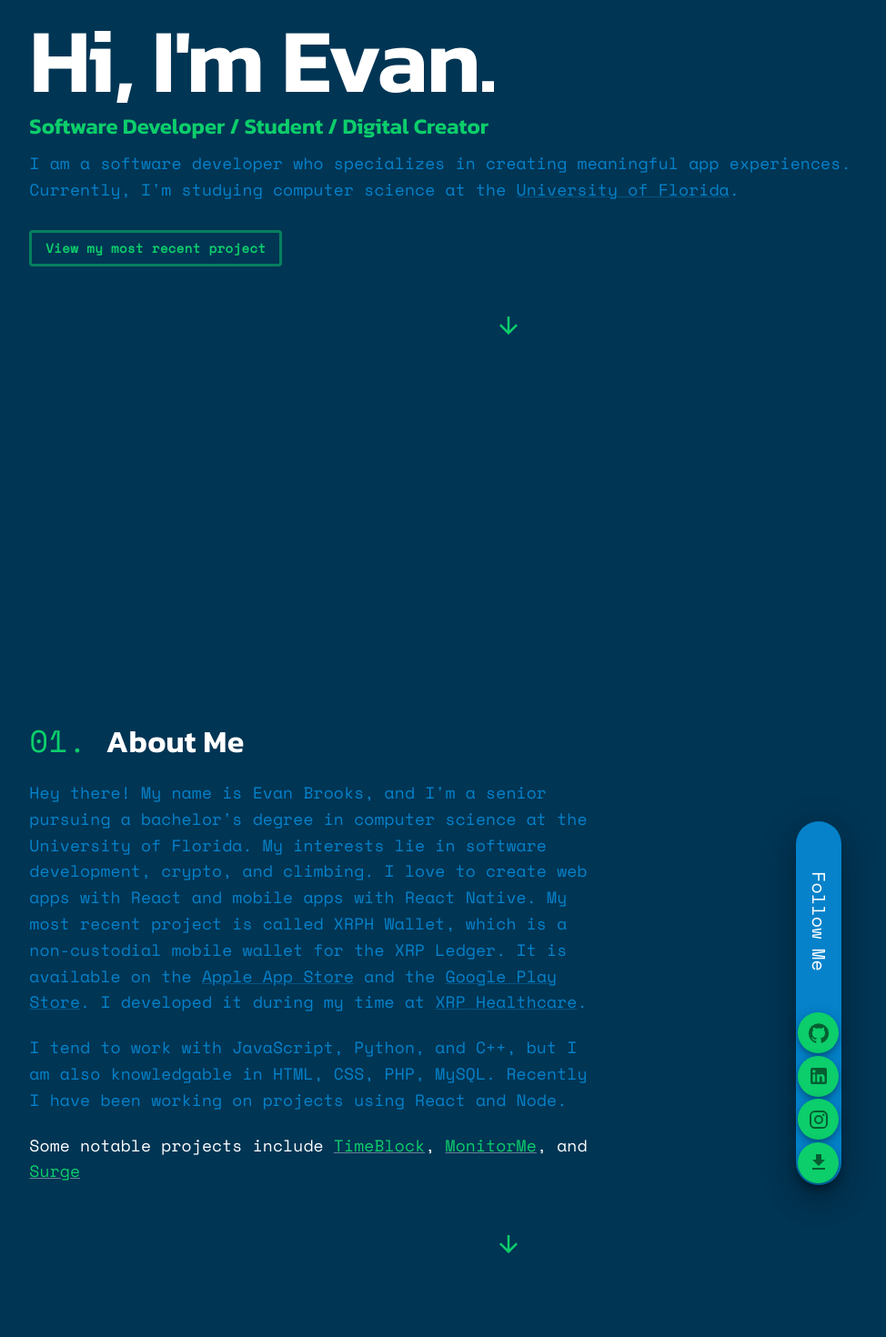
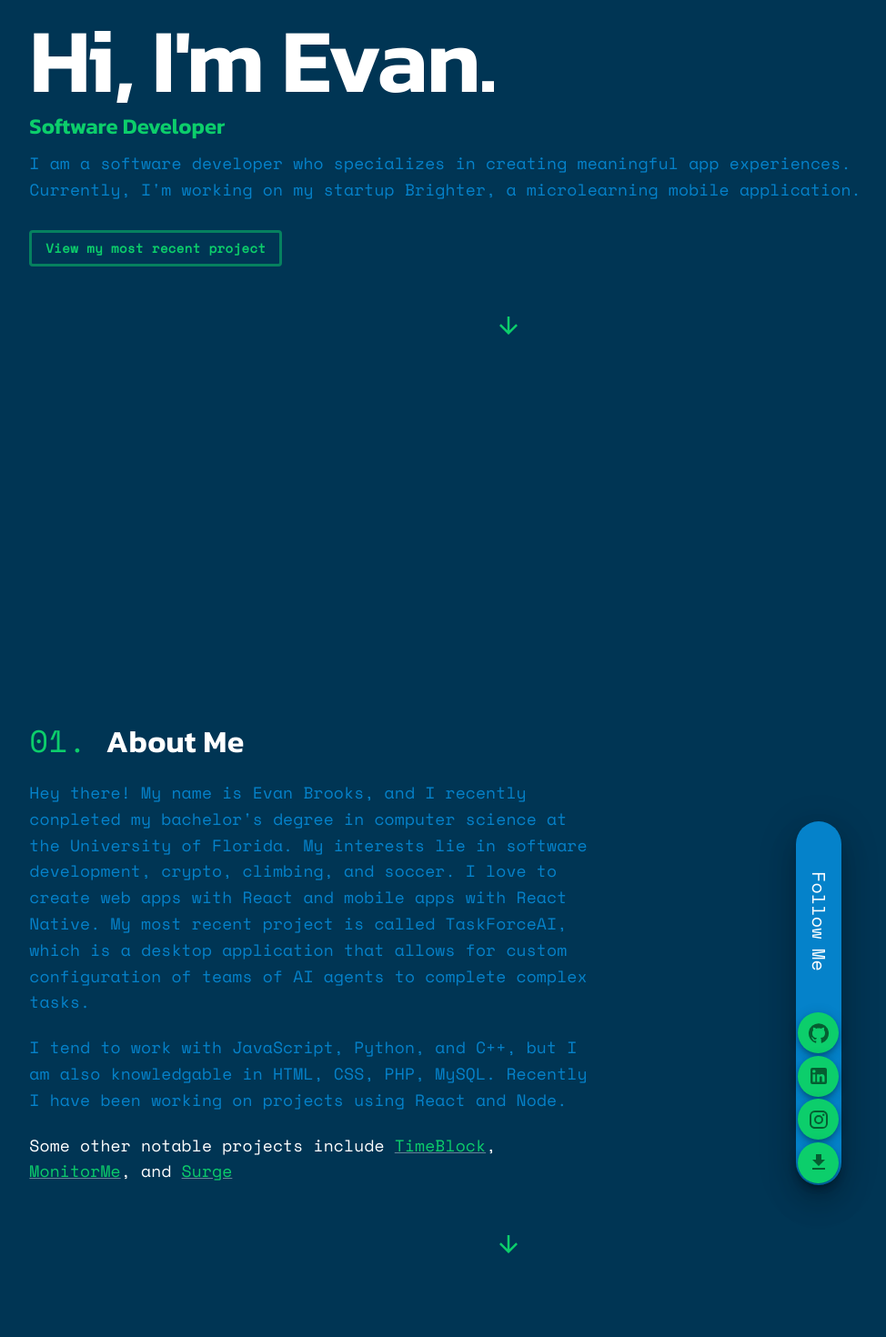
Before and after one commit to evanbrooks0629/evanbrooks, a React (Create React App) app: page / in a window 1280 px wide. Shown: the part 180-1650 px from the top of the page at 91% size, without its empty margins (81-1055 px from the left). Built offline with nearby package versions, Linux system fonts and the light colour scheme; a web font is replaced by a local one.

Commit message:
Update App.js

```diff
--- a/src/App.js
+++ b/src/App.js
@@ -10,6 +10,7 @@ import ArrowDownwardIcon from '@mui/icons-material/ArrowDownward';
 import { send } from 'emailjs-com';
 import './index.css';
 import Project from './Project';
+import taskforce from './assets/taskforce.png';
 import xrph from './assets/xrph.png';
 import timeblock from './assets/timeblock.png';
 import monitorme from './assets/monitorme.png';
@@ -148,12 +149,12 @@ function App() {
           <Grid item xs={1} />
           <Grid item xs={9}>
             <Typography variant="h5" sx={{ marginTop: { xs: '-20px', sm: '0px', md: '0px', lg: '0px' } }} style={{fontWeight: 'bold', color: '#0cce6b', fontFamily: 'Kanit'}}>
-              Software Developer / Student / Digital Creator
+              Software Developer
             </Typography>
             <Typography variant="h6" color="secondary" sx={{ marginTop: { xs: '20px', sm: '10px', md: '10px', lg: '10px' } }} style={{fontSize: '18px', fontFamily: 'Space Mono'}}>
-              I am a software developer who specializes in creating meaningful app experiences. Currently, I'm studying computer science at the <Link underline="always" color="secondary" href="https://www.ufl.edu/" target="_blank" style={{cursor: 'pointer'}}>University of Florida</Link>.
+              I am a software developer who specializes in creating meaningful app experiences. Currently, I'm working on my startup Brighter, a microlearning mobile application.
             </Typography>
-            <Button variant="outlined" color="success" href="https://evanbrooks0629.github.io/TimeBlock/" target="_blank" style={{marginTop: '30px', textTransform: 'none', borderWidth: '3px', fontWeight: 'bold', fontFamily: 'Space Mono'}}>View my most recent project</Button>
+            <Button variant="outlined" color="success" href="https://github.com/evanbrooks0629/TaskForceAI" target="_blank" style={{marginTop: '30px', textTransform: 'none', borderWidth: '3px', fontWeight: 'bold', fontFamily: 'Space Mono'}}>View my most recent project</Button>
           </Grid>
           <Grid item xs={2} />
           <Grid item xs={12} style={{height: '50px'}} />
@@ -167,12 +168,12 @@ function App() {
             <Grid item container xs={8} sm={6} md={6} lg={6} >
               <Typography variant="h4" color="primary" style={{fontFamily: 'Kanit'}}><span style={{color: '#0cce6b', fontFamily: 'Space Mono'}}>01.&nbsp;</span>About Me</Typography>
               <Typography variant="h6" color="secondary" style={{marginTop: "20px", fontSize: '18px', fontFamily: 'Space Mono'}}>
-                Hey there! My name is Evan Brooks, and I'm a senior pursuing a bachelor's degree in computer science at the University of Florida. My interests lie in software development, crypto, and climbing. I love to create web apps with React and mobile apps with React Native. My most recent project is called XRPH Wallet, which is a non-custodial mobile wallet for the XRP Ledger. It is available on the <Link underline="always" color="secondary" href="https://apps.apple.com/us/app/xrph-wallet/id6451218628" target="_blank" style={{cursor: 'pointer'}}>Apple App Store</Link> and the <Link underline="always" color="secondary" href="https://play.google.com/store/apps/details?id=com.xrphwallet" target="_blank" style={{cursor: 'pointer'}}>Google Play Store</Link>. I developed it during my time at <Link underline="always" color="secondary" href="https://xrphealthcare.com/" target="_blank" style={{cursor: 'pointer'}}>XRP Healthcare</Link>.
+                Hey there! My name is Evan Brooks, and I recently conpleted my bachelor's degree in computer science at the University of Florida. My interests lie in software development, crypto, climbing, and soccer. I love to create web apps with React and mobile apps with React Native. My most recent project is called TaskForceAI, which is a desktop application that allows for custom configuration of teams of AI agents to complete complex tasks.
               </Typography>
               <Typography variant="h6" color="secondary" style={{marginTop: "20px", fontSize: '18px', fontFamily: 'Space Mono'}}>
                 I tend to work with JavaScript, Python, and C++, but I am also knowledgable in HTML, CSS, PHP, MySQL.  Recently I have been working on projects using React and Node.
               </Typography>
-              <Typography variant="h6" color="primary" style={{marginTop: "20px", fontSize: '18px', fontFamily: 'Space Mono'}}>Some notable projects include <Link underline="always" href="https://evanbrooks0629.github.io/TimeBlock/" target="_blank" style={{cursor: 'pointer', color: '#0cce6b'}}>TimeBlock</Link>, <Link underline="always" href="https://devpost.com/software/monitorme-q5gt2n" target="_blank" style={{cursor: 'pointer', color: '#0cce6b'}}>MonitorMe</Link>, and <Link underline="always" href="https://github.com/evanbrooks0629/surge" target="_blank" style={{cursor: 'pointer', color: '#0cce6b'}}>Surge</Link></Typography>
+              <Typography variant="h6" color="primary" style={{marginTop: "20px", fontSize: '18px', fontFamily: 'Space Mono'}}>Some other notable projects include <Link underline="always" href="https://evanbrooks0629.github.io/TimeBlock/" target="_blank" style={{cursor: 'pointer', color: '#0cce6b'}}>TimeBlock</Link>, <Link underline="always" href="https://devpost.com/software/monitorme-q5gt2n" target="_blank" style={{cursor: 'pointer', color: '#0cce6b'}}>MonitorMe</Link>, and <Link underline="always" href="https://github.com/evanbrooks0629/surge" target="_blank" style={{cursor: 'pointer', color: '#0cce6b'}}>Surge</Link></Typography>
             </Grid>
             <Grid item xs={1} sm={2} md={2} lg={2} />
             <Grid item xs={1} sx={{ boxShadow: 20 }} style={{borderRadius: '50px', marginTop: '110px', height: '400px', minWidth: '50px', maxWidth: '50px', backgroundColor: '#0582ca'}}>
@@ -207,6 +208,7 @@ function App() {
                 </Typography>
               </Grid>
               <Grid item container xs={12} style={{marginTop: '30px', position: 'relative'}}>
+                <Project title="TaskForceAI" link1="https://github.com/evanbrooks0629/TaskForceAI" link2="https://youtu.be/npXj7mpZvDQ" subtitle="TaskForceAI is a desktop application that allows for custom configuration of teams of AI agents to complete complex tasks. Users can choose from multiple LLMs to run tasks. By configuring teams of agents, each task can be worked on by multiple agents simultaneously. Biult using PyQt6 and Microsoft Autogen in Python." img1={taskforce} />
                 <Project title="XRPH Wallet" link1="https://apps.apple.com/us/app/xrph-wallet/id6451218628" link2="https://github.com/XRPHealthcare/XRPH-Mobile-Wallet" subtitle="A non-custodial mobile wallet for the XRP Ledger. Users can send and receive XRP and XRPH, track transaction history, and get rewards using the XRPH Prescription Savings Card. Built with React Native, Firebase, Google Cloud, and XRPL.js. Visit the link to find out how to download it and the Github repository to view the open source code." img1={xrph} />
                 <Project title="TimeBlock" link1="https://github.com/evanbrooks0629/TimeBlock" link2="https://evanbrooks0629.github.io/TimeBlock/" subtitle="Inspired by the popular TimeBlocking technique, I set out to create an app that let me do that, but using technology. This PWA lets you visually plan out your day by using things called 'blocks,' which can be any event. It is quite useful when you know you have things to do, but are having trouble planning out fitting everything into your day." img1={timeblock} />
                 <Project title="MonitorMe" link1="https://github.com/evanbrooks0629/MonitorMe" link2="https://devpost.com/software/monitorme-q5gt2n" subtitle="Created in a solo Hackathon, MonitorMe aims to give buyers an advantage in a competitive online shopping market. This web app lets you create monitors, or price checkers, for a number of popular stores, like Walmart, Target, and BestBuy. Get notified when the price of an item drops below or at your target price, and go quickly to checkout to secure your product." img1={monitorme} />
```
